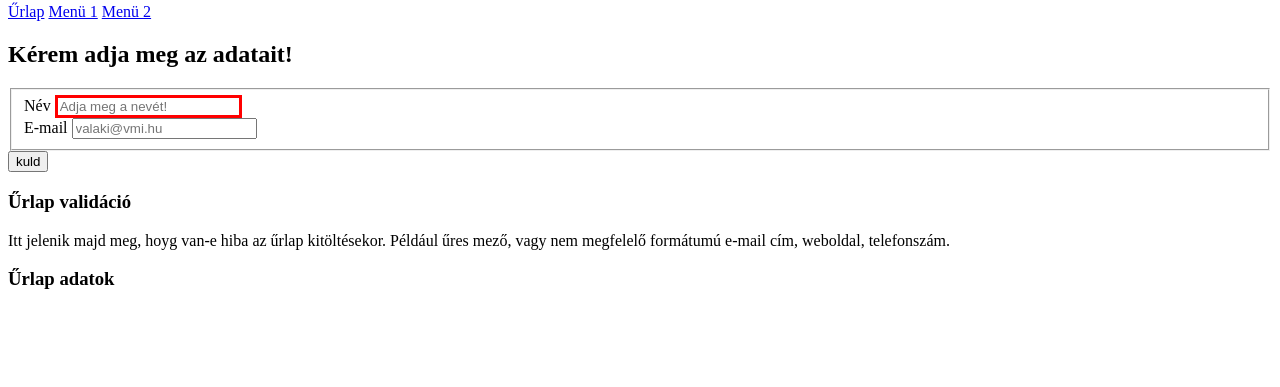
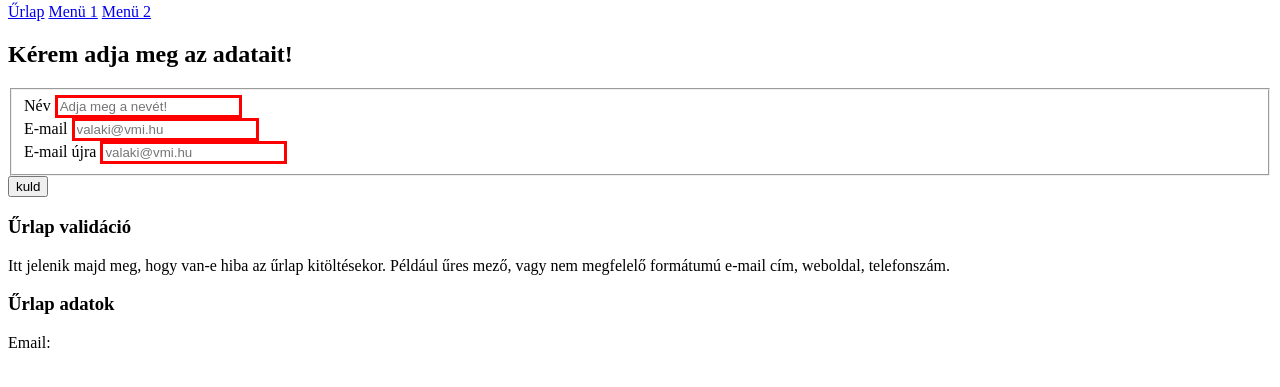
Before and after one commit to bibor-01/-rlapValid-ci-, a plain HTML site: page index.html in a window 1280 px wide. Both pictures are taken after a click on the button "kuld". Shown: the part 77-464 px from the top of the page. Drawn offline with Linux system fonts and the light colour scheme.

Commit message:
email validáció befejezve

```diff
--- a/index.html
+++ b/index.html
@@ -30,9 +30,13 @@ and open the template in the editor.
                             <label for="nev">Név</label>
                             <input type="text" name="nev" id="nev" placeholder="Adja meg a nevét!" title="A név nagybetűvel kezdődik és legalább 3 karakter!" >
                         </div>
-                        <div class="urlapelem">
+                        <div id="urlapelem2">
                             <label for="email">E-mail</label>
                             <input type="email" name="email" id="email" placeholder="valaki@vmi.hu ">
+                        </div>
+                        <div id="urlapelem2">
+                            <label for="email">E-mail újra</label>
+                            <input type="email" name="email2" id="email2" placeholder="valaki@vmi.hu ">
                         </div>
                     </fieldset>
                     <input type="button" id="kuld" value="kuld">
@@ -42,14 +46,14 @@ and open the template in the editor.
                             <h3>
                                 Űrlap validáció</h3>
                             <p>
-                                Itt jelenik majd meg, hoyg van-e hiba az űrlap kitöltésekor. Például űres mező, vagy nem megfelelő formátumú e-mail cím, weboldal, telefonszám.
+                                Itt jelenik majd meg, hogy van-e hiba az űrlap kitöltésekor. Például űres mező, vagy nem megfelelő formátumú e-mail cím, weboldal, telefonszám.
                             </p>
 
                         </section>
                         <section>
                             <h3>Űrlap adatok</h3>
                             <p>
-                                Itt jelennek majd meg a z űrlapon megadott adatok  </p>
+                                Itt jelennek majd meg az űrlapon megadott adatok  </p>
                         </section>
 
 
--- a/urlapKezeles.js
+++ b/urlapKezeles.js
@@ -6,12 +6,12 @@ function ID(nev) {
 function $(nev) {
     return document.querySelectorAll(nev);
 }
-function init(){
+function init() {
 //    console.log("hahó");
-ID("kuld").addEventListener("click", validalas);
+    ID("kuld").addEventListener("click", validalas);
 }
 
-function validalas(){
+function validalas() {
     console.log("validalas");
     //a név beviteli mezőt ellenőrizzük
     //nagybeűtvel kezdődik
@@ -20,23 +20,41 @@ function validalas(){
     var urlapAdatok = "";
     var hiba = "";
     var filter = /[A-Z]+[a-z]{2,}/;
-    if(!filter.test(ID("nev").value)){
+    if (!filter.test(ID("nev").value)) {
         hiba += "A név nagybetűvel kezdődjön és legalább 3 karakter legyen!";
-        ID("nev").style.border = "3px solid red";
+       ID("nev").style.border = "3px solid red";
 
-    }else{
+    } else {
         ID("nev").style.border = "none";
         urlapAdatok += "Név: " + ID("nev").value + "<br>";
     }
+
     var filter = /^[a-zA-Z0-9.!#$%&'*+/=?^_`{|}~-]+@[a-zA-Z0-9-]+(?:\.[a-zA-Z0-9-]+)*$/;
-    if(!filter.test(ID("email").value)){
+    if (!filter.test(ID("email").value)) {
         hiba += "Az e-mail nem tartalmaz elég karakter vagy hiányzik a @-jel (valaki@vmi.hu)!";
-        ID("nev").style.border = "3px solid red";
+        ID("email").style.border = "3px solid red";
+        ID("email2").style.border = "3px solid red";
+    } else {
+        ID("email").style.border = "none";
+    }
+
+    if (!filter.test(ID("email2").value)) {
+        hiba += "Az e-mail nem tartalmaz elég karakter vagy hiányzik a @-jel (valaki@vmi.hu)!";
+    } else {
+        ID("email2").style.border = "none";
+
+    }
+    if(ID("email").value === ID("email2").value ){
+        urlapAdatok += "Email: " + ID("email2").value + "<br>";
     }else{
-        ID("email").style.border = "none";
-        urlapAdatok += "Email: " + ID("email").value + "<br>";
+       hiba += "A két e-mail cím nem egyezik meg!";
+       ID("email").style.border = "3px solid red";
+       ID("email2").style.border = "3px solid red";
     }
+
+
     console.log(hiba);
+
     $("aside section:nth-child(1) p").innerHTML = hiba;
     $("aside section:nth-child(2) p")[0].innerHTML = urlapAdatok;
 
```
